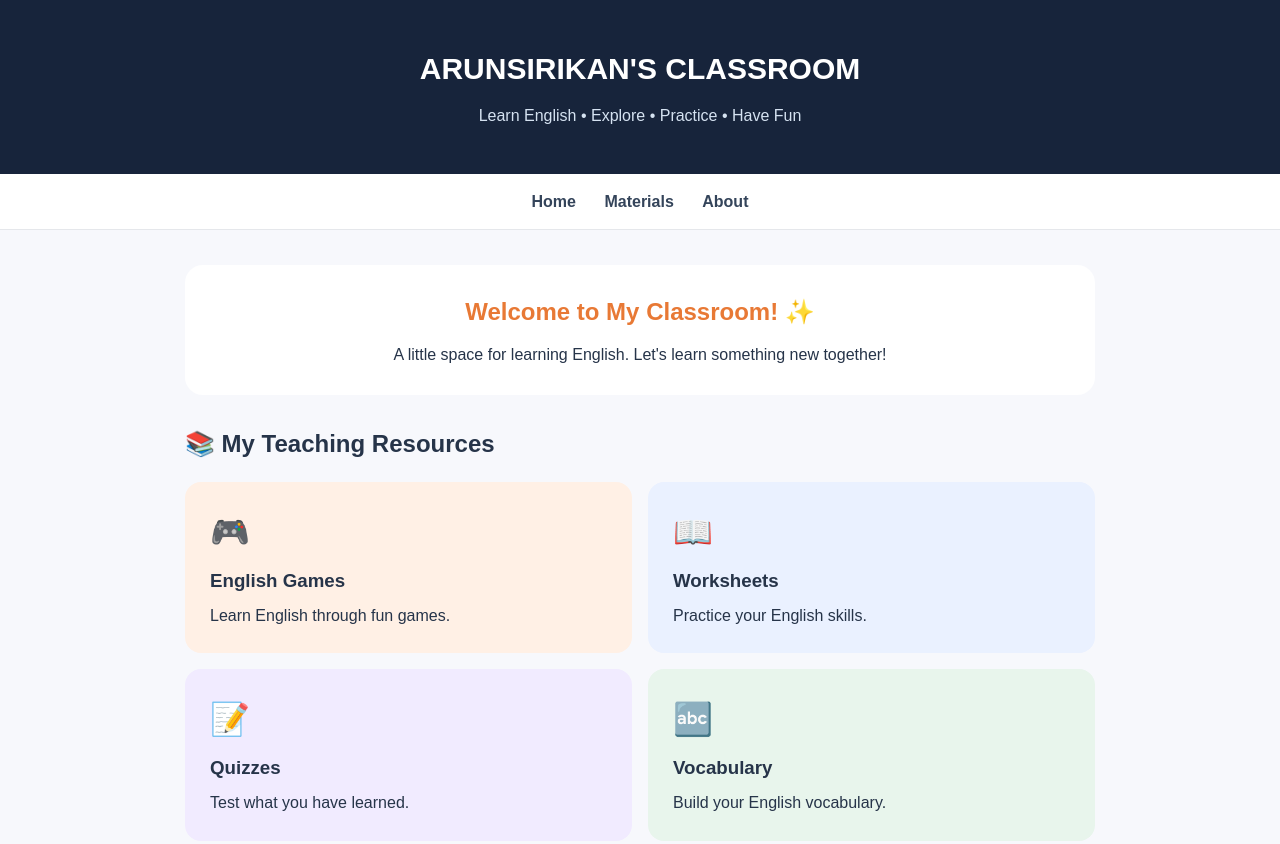
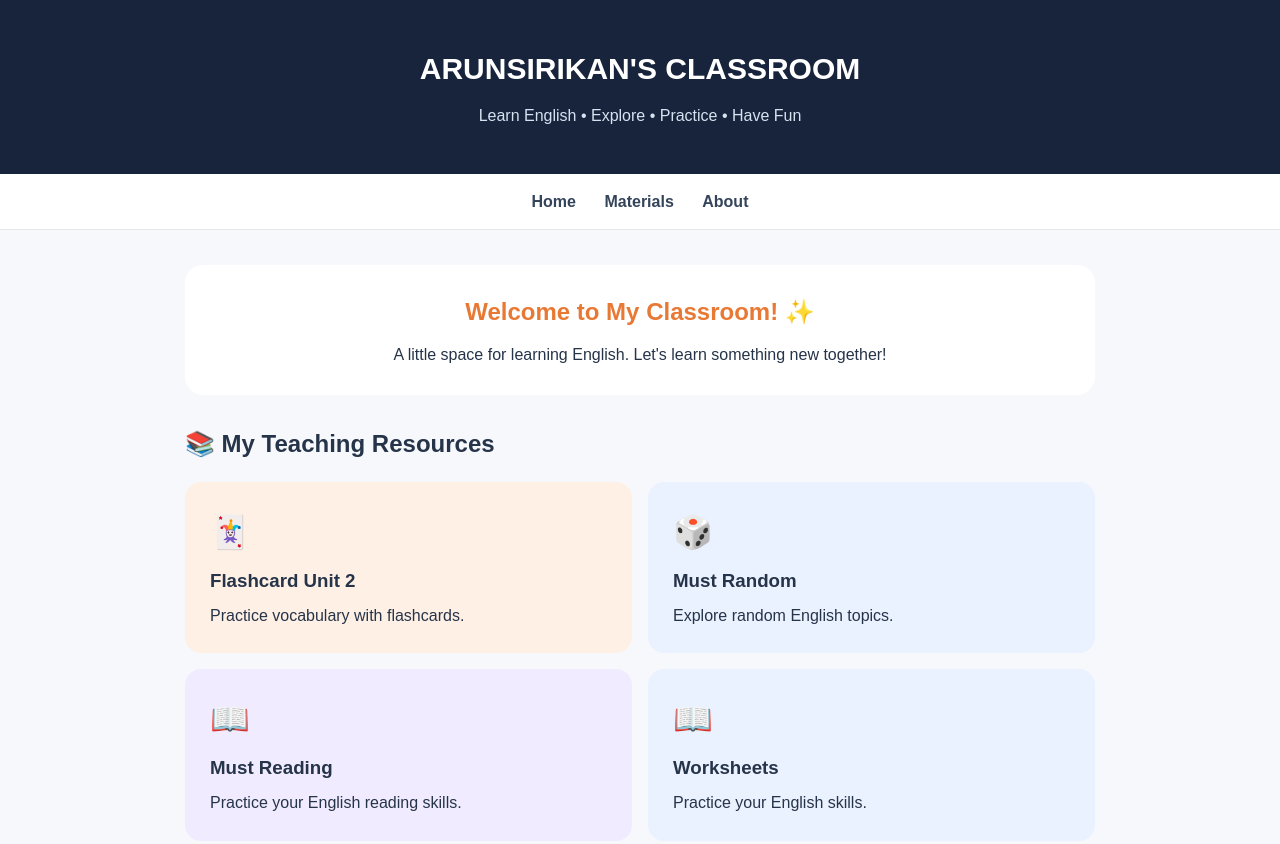
Before and after one commit to arunberht/arunenglish-classroom, a plain HTML site: page index.html in a window 1280 px wide. Shown: the top 844 px of the page. Drawn offline with Linux system fonts and the light colour scheme.

Commit message:
Update index.html

```diff
--- a/index.html
+++ b/index.html
@@ -159,11 +159,24 @@
 
       <div class="grid">
 
-        <a href="#games" class="card orange">
-          <div class="emoji">🎮</div>
-          <h3>English Games</h3>
-          <p>Learn English through fun games.</p>
-        </a>
+
+<a href="game/flashcard-unit-2.html" class="card orange">
+  <div class="emoji">🃏</div>
+  <h3>Flashcard Unit 2</h3>
+  <p>Practice vocabulary with flashcards.</p>
+</a>
+
+<a href="game/must-random.html" class="card blue">
+  <div class="emoji">🎲</div>
+  <h3>Must Random</h3>
+  <p>Explore random English topics.</p>
+</a>
+
+<a href="game/must-reading.html" class="card purple">
+  <div class="emoji">📖</div>
+  <h3>Must Reading</h3>
+  <p>Practice your English reading skills.</p>
+</a>
 
         <a href="#worksheets" class="card blue">
           <div class="emoji">📖</div>
```
